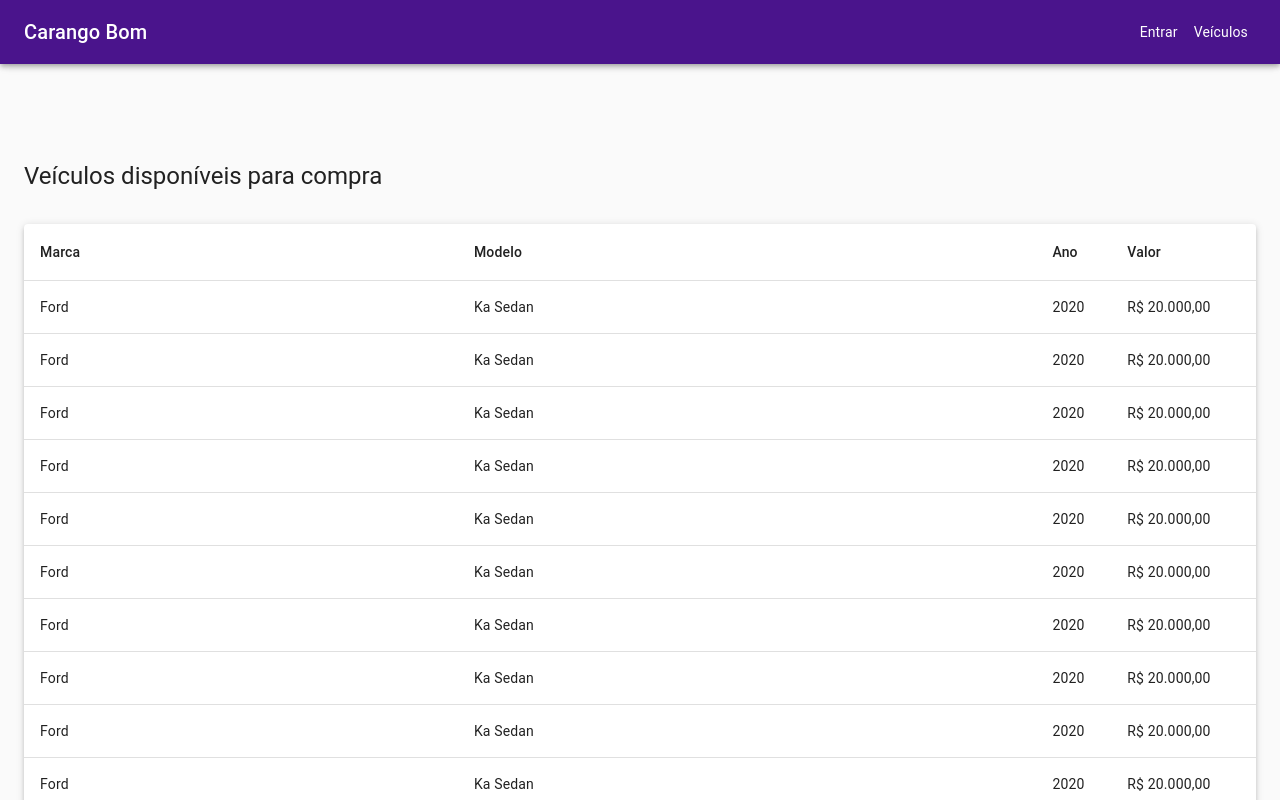
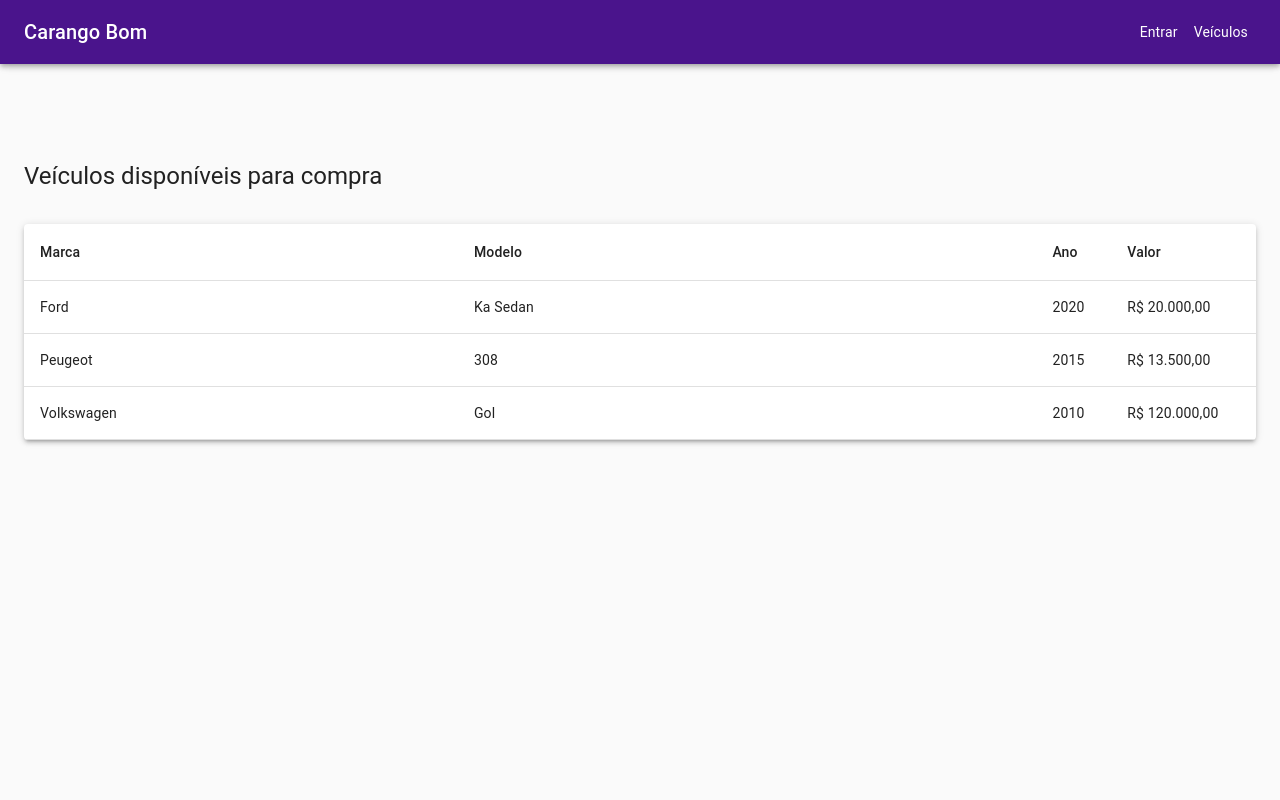
Before and after one commit to CaelumAulas/aceleratw-turma3-grupo1-frontend, a React (Create React App) app: page / in a window 1280 px wide. Shown: the top 800 px of the page. Built offline with nearby package versions, Linux system fonts and the light colour scheme; data requests are answered from the project's data file.

Commit message:
Calls api to list vehicles

```diff
--- a/db.json
+++ b/db.json
@@ -10,64 +10,16 @@
       "price": 20000
     },
     {
-      "brand": "Ford",
-      "model": "Ka Sedan",
-      "year": "2020",
-      "price": 20000
+      "brand": "Peugeot",
+      "model": "308",
+      "year": "2015",
+      "price": 13500
     },
     {
-      "brand": "Ford",
-      "model": "Ka Sedan",
-      "year": "2020",
-      "price": 20000
-    },
-    {
-      "brand": "Ford",
-      "model": "Ka Sedan",
-      "year": "2020",
-      "price": 20000
-    },
-    {
-      "brand": "Ford",
-      "model": "Ka Sedan",
-      "year": "2020",
-      "price": 20000
-    },
-    {
-      "brand": "Ford",
-      "model": "Ka Sedan",
-      "year": "2020",
-      "price": 20000
-    },
-    {
-      "brand": "Ford",
-      "model": "Ka Sedan",
-      "year": "2020",
-      "price": 20000
-    },
-    {
-      "brand": "Ford",
-      "model": "Ka Sedan",
-      "year": "2020",
-      "price": 20000
-    },
-    {
-      "brand": "Ford",
-      "model": "Ka Sedan",
-      "year": "2020",
-      "price": 20000
-    },
-    {
-      "brand": "Ford",
-      "model": "Ka Sedan",
-      "year": "2020",
-      "price": 20000
-    },
-    {
-      "brand": "Ford",
-      "model": "Ka Sedan",
-      "year": "2020",
-      "price": 20000
+      "brand": "Volkswagen",
+      "model": "Gol",
+      "year": "2010",
+      "price": 120000
     }
   ]
 }
--- /dev/null
+++ b/src/infraestructure/api/ApiListVehicles.js
@@ -0,0 +1,5 @@
+import api from './Api'
+
+export default async function ApiListVehicles() {
+  return await api.get('veiculos')
+}
--- a/src/pages/HomePage.js
+++ b/src/pages/HomePage.js
@@ -1,348 +1,30 @@
 import { Box } from '@material-ui/core'
 import Container from '@material-ui/core/Container'
-import React from 'react'
+import React, { useEffect, useState } from 'react'
 import PageTitle from '../components/PageTitle/PageTitle'
 import VehicleTable from '../components/VehicleTable/VehicleTable'
+import ApiListVehicles from '../infraestructure/api/ApiListVehicles'
 
 export default function HomePage() {
-  const data = [
-    {
-      brand: 'Ford',
-      model: 'Ka Sedan',
-      price: 20000,
-      year: 2020,
-    },
-    {
-      brand: 'Ford',
-      model: 'Ka Sedan',
-      price: 20000,
-      year: 2020,
-    },
-    {
-      brand: 'Ford',
-      model: 'Ka Sedan',
-      price: 20000,
-      year: 2020,
-    },
-    {
-      brand: 'Ford',
-      model: 'Ka Sedan',
-      price: 20000,
-      year: 2020,
-    },
-    {
-      brand: 'Ford',
-      model: 'Ka Sedan',
-      price: 20000,
-      year: 2020,
-    },
-    {
-      brand: 'Ford',
-      model: 'Ka Sedan',
-      price: 20000,
-      year: 2020,
-    },
-    {
-      brand: 'Ford',
-      model: 'Ka Sedan',
-      price: 20000,
-      year: 2020,
-    },
-    {
-      brand: 'Ford',
-      model: 'Ka Sedan',
-      price: 20000,
-      year: 2020,
-    },
-    {
-      brand: 'Ford',
-      model: 'Ka Sedan',
-      price: 20000,
-      year: 2020,
-    },
-    {
-      brand: 'Ford',
-      model: 'Ka Sedan',
-      price: 20000,
-      year: 2020,
-    },
-    {
-      brand: 'Ford',
-      model: 'Ka Sedan',
-      price: 20000,
-      year: 2020,
-    },
-    {
-      brand: 'Ford',
-      model: 'Ka Sedan',
-      price: 20000,
-      year: 2020,
-    },
-    {
-      brand: 'Ford',
-      model: 'Ka Sedan',
-      price: 20000,
-      year: 2020,
-    },
-    {
-      brand: 'Ford',
-      model: 'Ka Sedan',
-      price: 20000,
-      year: 2020,
-    },
-    {
-      brand: 'Ford',
-      model: 'Ka Sedan',
-      price: 20000,
-      year: 2020,
-    },
-    {
-      brand: 'Ford',
-      model: 'Ka Sedan',
-      price: 20000,
-      year: 2020,
-    },
-    {
-      brand: 'Ford',
-      model: 'Ka Sedan',
-      price: 20000,
-      year: 2020,
-    },
-    {
-      brand: 'Ford',
-      model: 'Ka Sedan',
-      price: 20000,
-      year: 2020,
-    },
-    {
-      brand: 'Ford',
-      model: 'Ka Sedan',
-      price: 20000,
-      year: 2020,
-    },
-    {
-      brand: 'Ford',
-      model: 'Ka Sedan',
-      price: 20000,
-      year: 2020,
-    },
-    {
-      brand: 'Ford',
-      model: 'Ka Sedan',
-      price: 20000,
-      year: 2020,
-    },
-    {
-      brand: 'Ford',
-      model: 'Ka Sedan',
-      price: 20000,
-      year: 2020,
-    },
-    {
-      brand: 'Ford',
-      model: 'Ka Sedan',
-      price: 20000,
-      year: 2020,
-    },
-    {
-      brand: 'Ford',
-      model: 'Ka Sedan',
-      price: 20000,
-      year: 2020,
-    },
-    {
-      brand: 'Ford',
-      model: 'Ka Sedan',
-      price: 20000,
-      year: 2020,
-    },
-    {
-      brand: 'Ford',
-      model: 'Ka Sedan',
-      price: 20000,
-      year: 2020,
-    },
-    {
-      brand: 'Ford',
-      model: 'Ka Sedan',
-      price: 20000,
-      year: 2020,
-    },
-    {
-      brand: 'Ford',
-      model: 'Ka Sedan',
-      price: 20000,
-      year: 2020,
-    },
-    {
-      brand: 'Ford',
-      model: 'Ka Sedan',
-      price: 20000,
-      year: 2020,
-    },
-    {
-      brand: 'Ford',
-      model: 'Ka Sedan',
-      price: 20000,
-      year: 2020,
-    },
-    {
-      brand: 'Ford',
-      model: 'Ka Sedan',
-      price: 20000,
-      year: 2020,
-    },
-    {
-      brand: 'Ford',
-      model: 'Ka Sedan',
-      price: 20000,
-      year: 2020,
-    },
-    {
-      brand: 'Ford',
-      model: 'Ka Sedan',
-      price: 20000,
-      year: 2020,
-    },
-    {
-      brand: 'Ford',
-      model: 'Ka Sedan',
-      price: 20000,
-      year: 2020,
-    },
-    {
-      brand: 'Ford',
-      model: 'Ka Sedan',
-      price: 20000,
-      year: 2020,
-    },
-    {
-      brand: 'Ford',
-      model: 'Ka Sedan',
-      price: 20000,
-      year: 2020,
-    },
-    {
-      brand: 'Ford',
-      model: 'Ka Sedan',
-      price: 20000,
-      year: 2020,
-    },
-    {
-      brand: 'Ford',
-      model: 'Ka Sedan',
-      price: 20000,
-      year: 2020,
-    },
-    {
-      brand: 'Ford',
-      model: 'Ka Sedan',
-      price: 20000,
-      year: 2020,
-    },
-    {
-      brand: 'Ford',
-      model: 'Ka Sedan',
-      price: 20000,
-      year: 2020,
-    },
-    {
-      brand: 'Ford',
-      model: 'Ka Sedan',
-      price: 20000,
-      year: 2020,
-    },
-    {
-      brand: 'Ford',
-      model: 'Ka Sedan',
-      price: 20000,
-      year: 2020,
-    },
-    {
-      brand: 'Ford',
-      model: 'Ka Sedan',
-      price: 20000,
-      year: 2020,
-    },
-    {
-      brand: 'Ford',
-      model: 'Ka Sedan',
-      price: 20000,
-      year: 2020,
-    },
-    {
-      brand: 'Ford',
-      model: 'Ka Sedan',
-      price: 20000,
-      year: 2020,
-    },
-    {
-      brand: 'Ford',
-      model: 'Ka Sedan',
-      price: 20000,
-      year: 2020,
-    },
-    {
-      brand: 'Ford',
-      model: 'Ka Sedan',
-      price: 20000,
-      year: 2020,
-    },
-    {
-      brand: 'Ford',
-      model: 'Ka Sedan',
-      price: 20000,
-      year: 2020,
-    },
-    {
-      brand: 'Ford',
-      model: 'Ka Sedan',
-      price: 20000,
-      year: 2020,
-    },
-    {
-      brand: 'Ford',
-      model: 'Ka Sedan',
-      price: 20000,
-      year: 2020,
-    },
-    {
-      brand: 'Ford',
-      model: 'Ka Sedan',
-      price: 20000,
-      year: 2020,
-    },
-    {
-      brand: 'Ford',
-      model: 'Ka Sedan',
-      price: 20000,
-      year: 2020,
-    },
-    {
-      brand: 'Ford',
-      model: 'Ka Sedan',
-      price: 20000,
-      year: 2020,
-    },
-    {
-      brand: 'Ford',
-      model: 'Ka Sedan',
-      price: 20000,
-      year: 2020,
-    },
-    {
-      brand: 'Ford',
-      model: 'Ka Sedan',
-      price: 20000,
-      year: 2020,
-    },
-  ]
+  const [vehicles, setVehicles] = useState([])
+
+  async function callApiListVehicles() {
+    try {
+      const response = await ApiListVehicles()
+      setVehicles(response.data)
+    } catch (e) {}
+  }
+
+  useEffect(() => {
+    callApiListVehicles()
+  }, [])
+
   return (
     <Container maxWidth="lg">
       <PageTitle title="Veículos disponíveis para compra" />
       <Box mt={4}>
         <VehicleTable
-          vehicles={data}
+          vehicles={vehicles}
           onEditHandler={() => alert('Redicionar para a página de edição')}
           onDeleteHandler={() =>
             window.confirm('Tem certeza que deseja apagar este item?')
```
